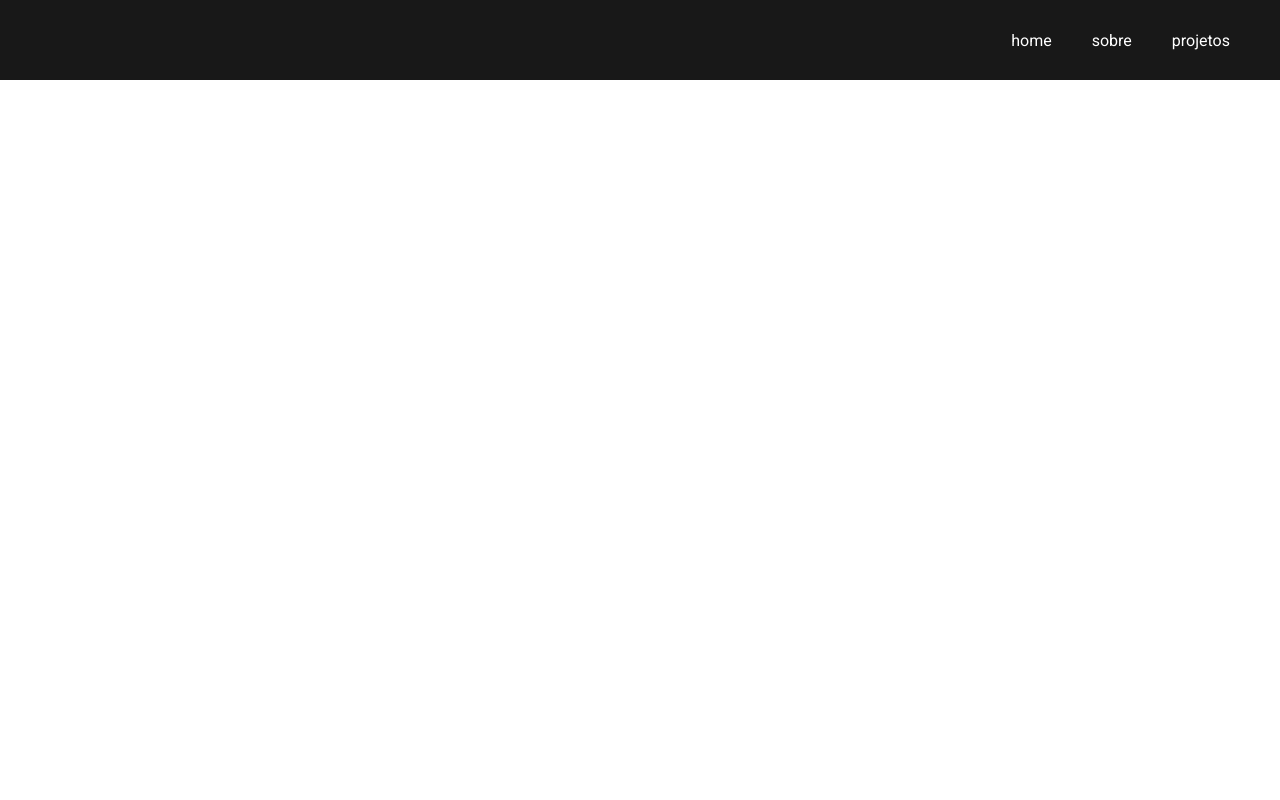
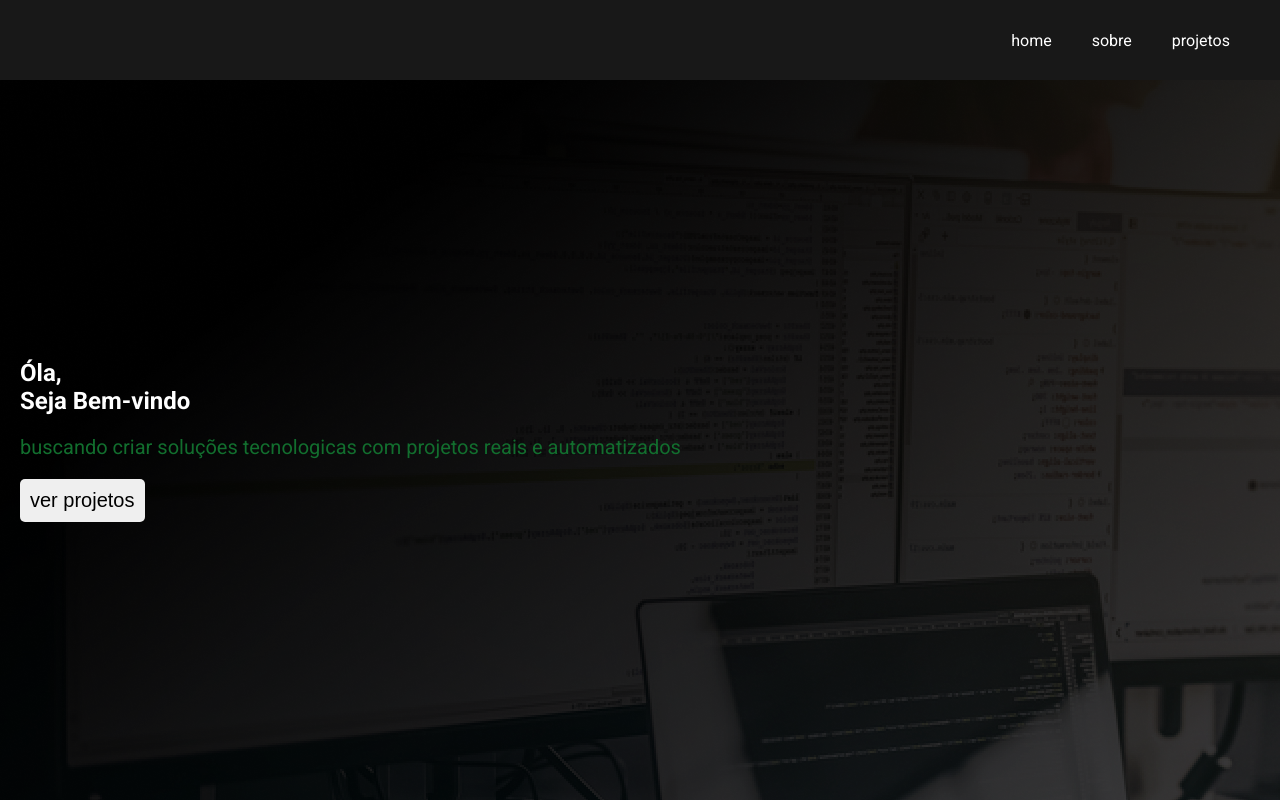
Before and after one commit to lucasaraujods/portifolio, a plain HTML site: page index.html in a window 1280 px wide. Drawn offline with Linux system fonts and the light colour scheme.

Commit message:
adicionando main

```diff
--- a/index.html
+++ b/index.html
@@ -23,5 +23,15 @@
             </li>
         </ul>
     </nav>
+
+    <section class="main">
+        <h1>Óla,<br>Seja Bem-vindo</h1>
+        <p>buscando criar soluções tecnologicas com projetos reais e automatizados</p>
+        <a href="#">
+            <button class="butao">
+                ver projetos
+            </button>
+        </a>
+    </section>
 </body>
 </html>
--- a/style.css
+++ b/style.css
@@ -31,3 +31,34 @@ body{
     border-radius: 5px;
 }
 /*fim header*/
+
+/*inicio main*/
+
+.main{
+    background-color: red;
+    height: calc(100vh - 80px);
+    display: flex;
+    flex-direction: column;
+    justify-content: center;
+    padding-left: 20px;
+    background-image: url(images/programador.png);
+}
+.main h1{
+    color: white;
+}
+.main p{
+    color: rgb(18, 110, 46);
+    font-size: 20px;
+    margin-top: 20px;
+    margin-bottom: 20px;
+}
+.butao{
+    cursor: pointer;
+    padding: 10px;
+    font-size: 20px;
+    border-radius: 5px;
+    border: 0;
+}
+.main a{
+    text-decoration: none;
+}
```
